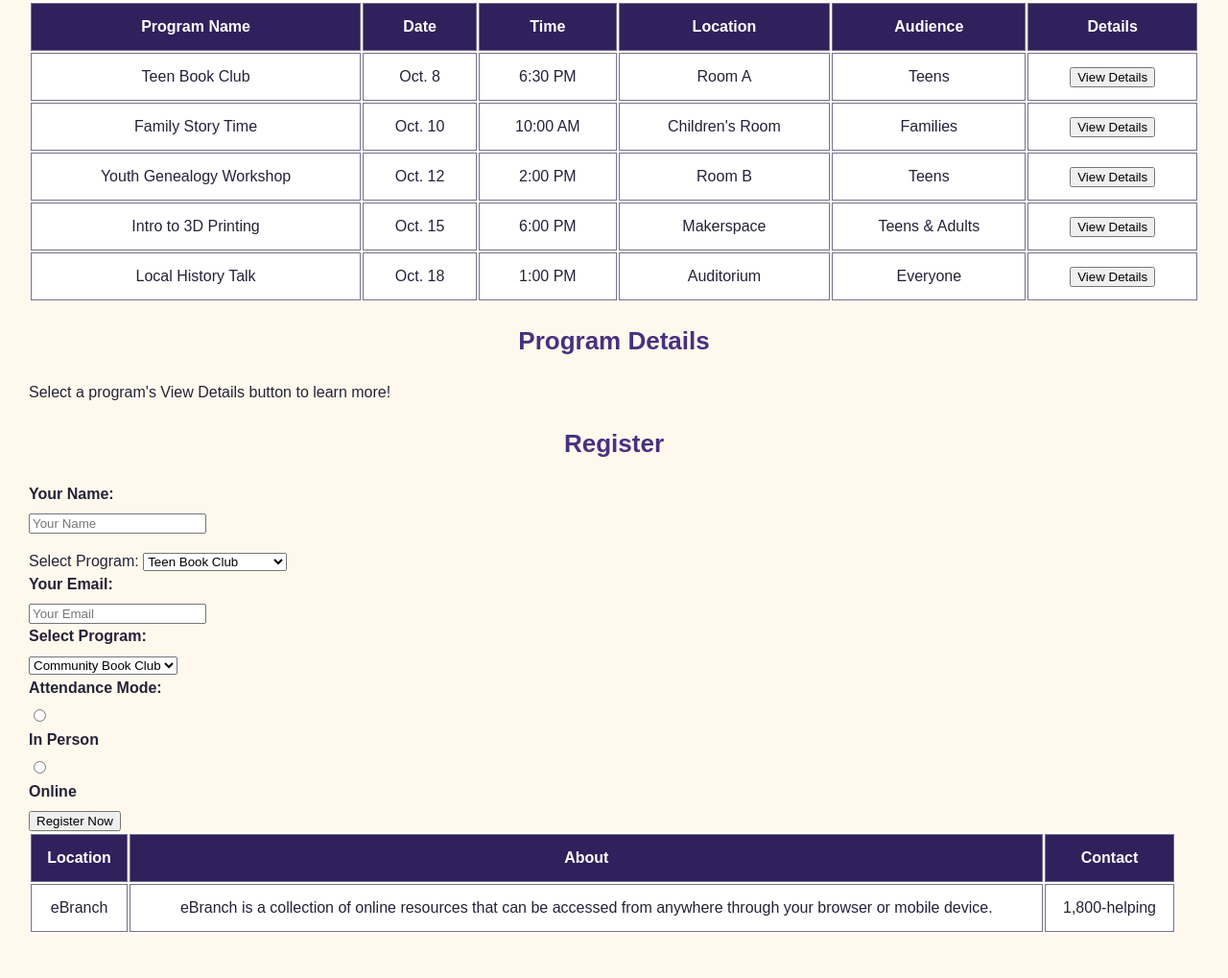
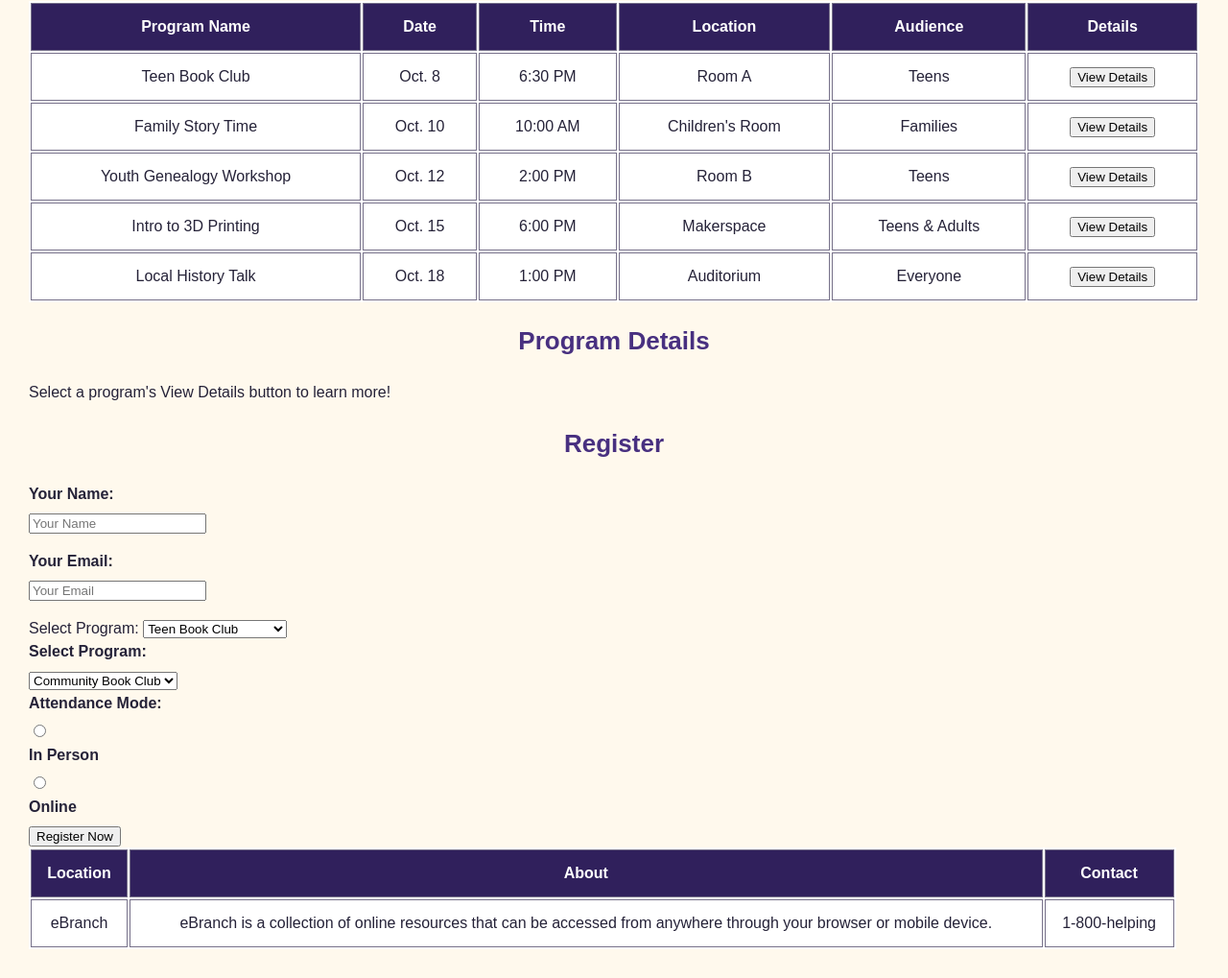
Before and after one commit to tkwkr2f8db-sketch/INF253-LIS753, a plain HTML site: page exercise12.html in a window 1280 px wide. Shown: the part 204-1223 px from the top of the page at 96% size. Drawn offline with Linux system fonts and the light colour scheme.

Commit message:
ex12email

```diff
--- a/exercise12.html
+++ b/exercise12.html
@@ -135,6 +135,10 @@
 <label for="name">Your Name:</label>
             <input type="text" name="name" placeholder="Your Name" id="registration-name" required>
               </div>
+ <div>
+<label for="email">Your Email:</label>
+            <input type="text" name="email" placeholder="Your Email" id="registration-email" required>
+              </div>
 <div label for="program">Select Program:</label>
             <select name="program" id="registration-program" required>
                 <option value="teen-book-club">Teen Book Club</option>
@@ -143,10 +147,6 @@
                 <option value="intro-to-3d-printing">Intro to 3D Printing</option>
                 <option value="local-history-talk">Local History Talk</option>
             </select>
-        <div class="form-group">
-            <label for="email">Your Email:</label>
-            <input type="email" id="email" placeholder="Your Email"/>
-        </div>
                 <div class="form-group">
             <label for="program">Select Program:</label>
             <select id="program" name="program">
@@ -185,7 +185,7 @@
             <tr>
                 <td>eBranch</td>
                 <td>eBranch is a collection of online resources that can be accessed from anywhere through your browser or mobile device.</td>
-                <td>1,800-helping</td>
+                <td>1-800-helping</td>
             </tr>
         </tbody>
     </table>
```
